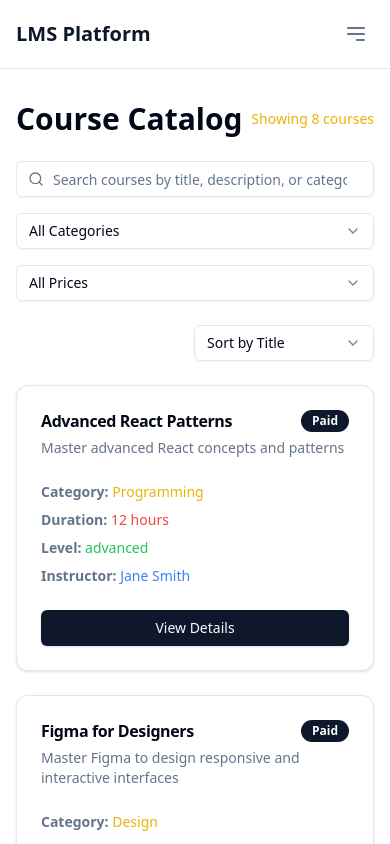
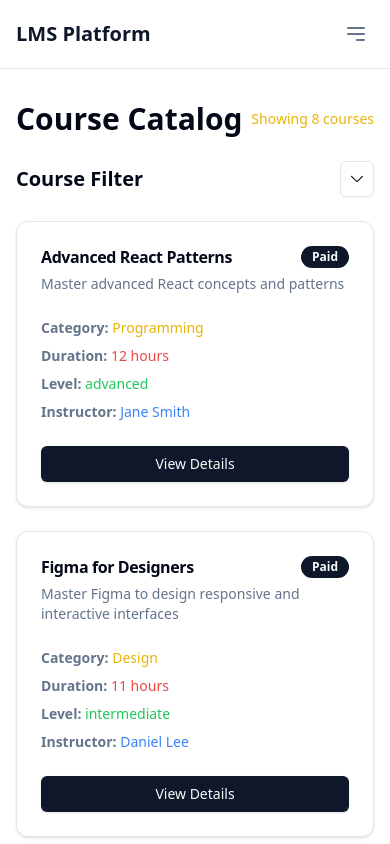
Before and after one commit to sumoncse19/simple-lms, a React (Vite) app: page / in a window 390 px wide. Shown: the top 844 px of the page. Built offline with nearby package versions, Linux system fonts and the light colour scheme.

Commit message:
update show hide filter functionality

```diff
--- a/src/pages/CourseCatalog.tsx
+++ b/src/pages/CourseCatalog.tsx
@@ -21,6 +21,7 @@ import { Badge } from "@/components/ui/badge";
 import { Search } from "lucide-react";
 import type { Course } from "@/types";
 import { getCourses } from "@/services/storage";
+import { cn } from "@/lib/utils";
 
 const PAGE_SIZE = 5;
 const SEARCH_DEBOUNCE_MS = 300;
@@ -36,8 +37,8 @@ const CourseCatalog = () => {
   const [isSearching, setIsSearching] = useState(false);
   const [error, setError] = useState<string | null>(null);
   const [categories, setCategories] = useState<string[]>([]);
+  const [isShowCourseFilter, setIsShowCourseFilter] = useState(false);
 
-  // Debounced search function
   const debouncedSearch = useCallback(() => {
     const timer = setTimeout(() => {
       setIsSearching(false);
@@ -146,6 +147,45 @@ const CourseCatalog = () => {
         </p>
       </div>
 
+      <div className="space-y-4">
+        <div className="flex md:hidden justify-between items-center">
+          <h4 className="text-xl font-bold">Course Filter</h4>
+          <Button
+            variant="outline"
+            onClick={() => setIsShowCourseFilter((prev) => !prev)}
+            className={cn(
+              "md:hidden px-2 py-1 transition-all duration-300 ease-in-out",
+              isShowCourseFilter && "rotate-180"
+            )}
+          >
+            <svg
+              fill="#000000"
+              height="12px"
+              width="16px"
+              version="1.1"
+              id="Layer_1"
+              xmlns="http://www.w3.org/2000/svg"
+              xmlnsXlink="http://www.w3.org/1999/xlink"
+              viewBox="0 0 330 330"
+              xmlSpace="preserve"
+            >
+              <path
+                id="XMLID_225_"
+                d="M325.607,79.393c-5.857-5.857-15.355-5.858-21.213,0.001l-139.39,139.393L25.607,79.393
+	c-5.857-5.857-15.355-5.858-21.213,0.001c-5.858,5.858-5.858,15.355,0,21.213l150.004,150c2.813,2.813,6.628,4.393,10.606,4.393
+	s7.794-1.581,10.606-4.394l149.996-150C331.465,94.749,331.465,85.251,325.607,79.393z"
+              />
+            </svg>
+          </Button>
+        </div>
+
+        {isShowCourseFilter && (
+          <div
+            className={cn(
+              "space-y-4 transition-all duration-300 ease-in-out bg-white",
+              isShowCourseFilter ? "h-auto" : "h-0"
+            )}
+          >
             <div className="grid gap-4 md:grid-cols-4">
               <div className="md:col-span-2 relative">
                 <div className="relative">
@@ -165,7 +205,10 @@ const CourseCatalog = () => {
                   </div>
                 )}
               </div>
-        <Select value={selectedCategory} onValueChange={setSelectedCategory}>
+              <Select
+                value={selectedCategory}
+                onValueChange={setSelectedCategory}
+              >
                 <SelectTrigger>
                   <SelectValue placeholder="Category" />
                 </SelectTrigger>
@@ -200,6 +243,9 @@ const CourseCatalog = () => {
                   <SelectItem value="duration">Sort by Duration</SelectItem>
                 </SelectContent>
               </Select>
+            </div>
+          </div>
+        )}
       </div>
 
       <div className="grid grid-cols-1 gap-6 sm:grid-cols-2 lg:grid-cols-3">
```
Lines whose indentation alone changed are shown as unchanged.
